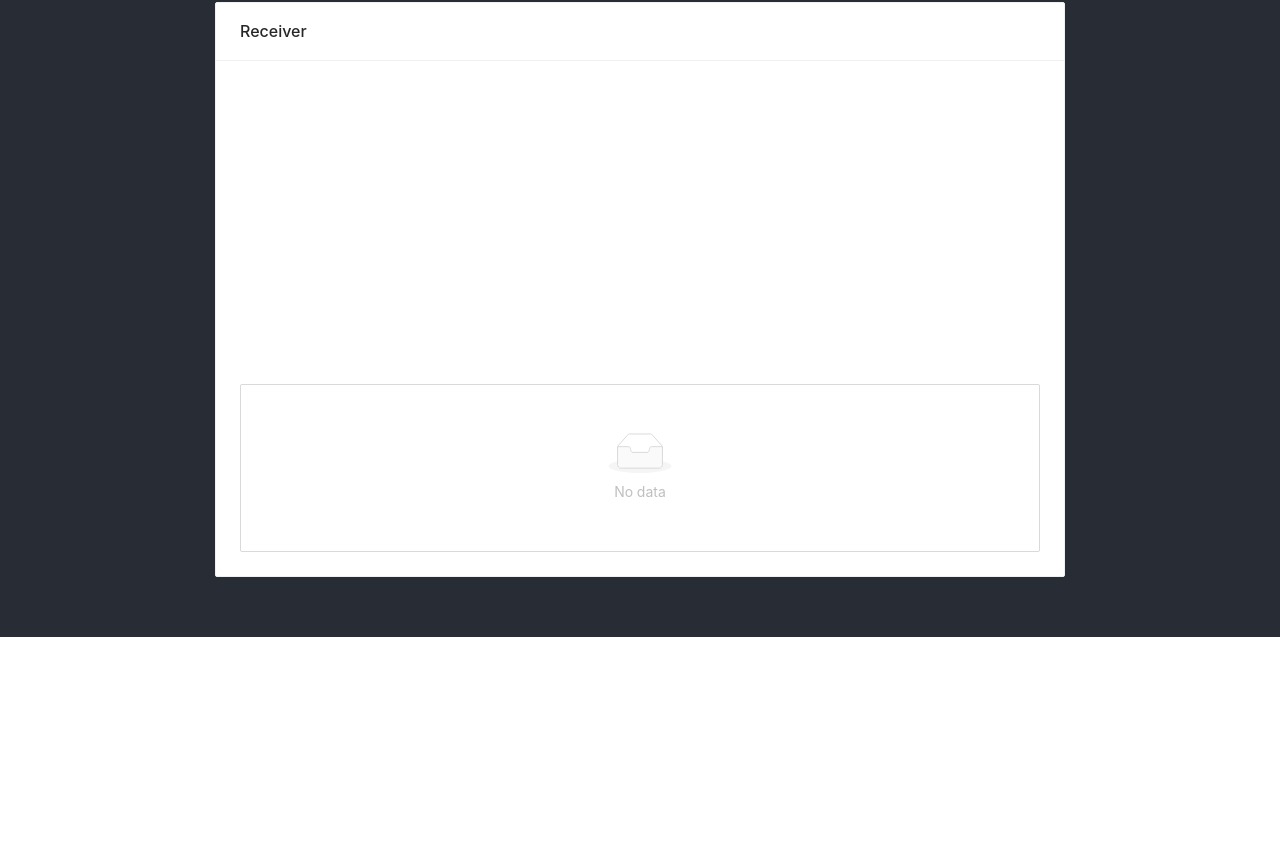
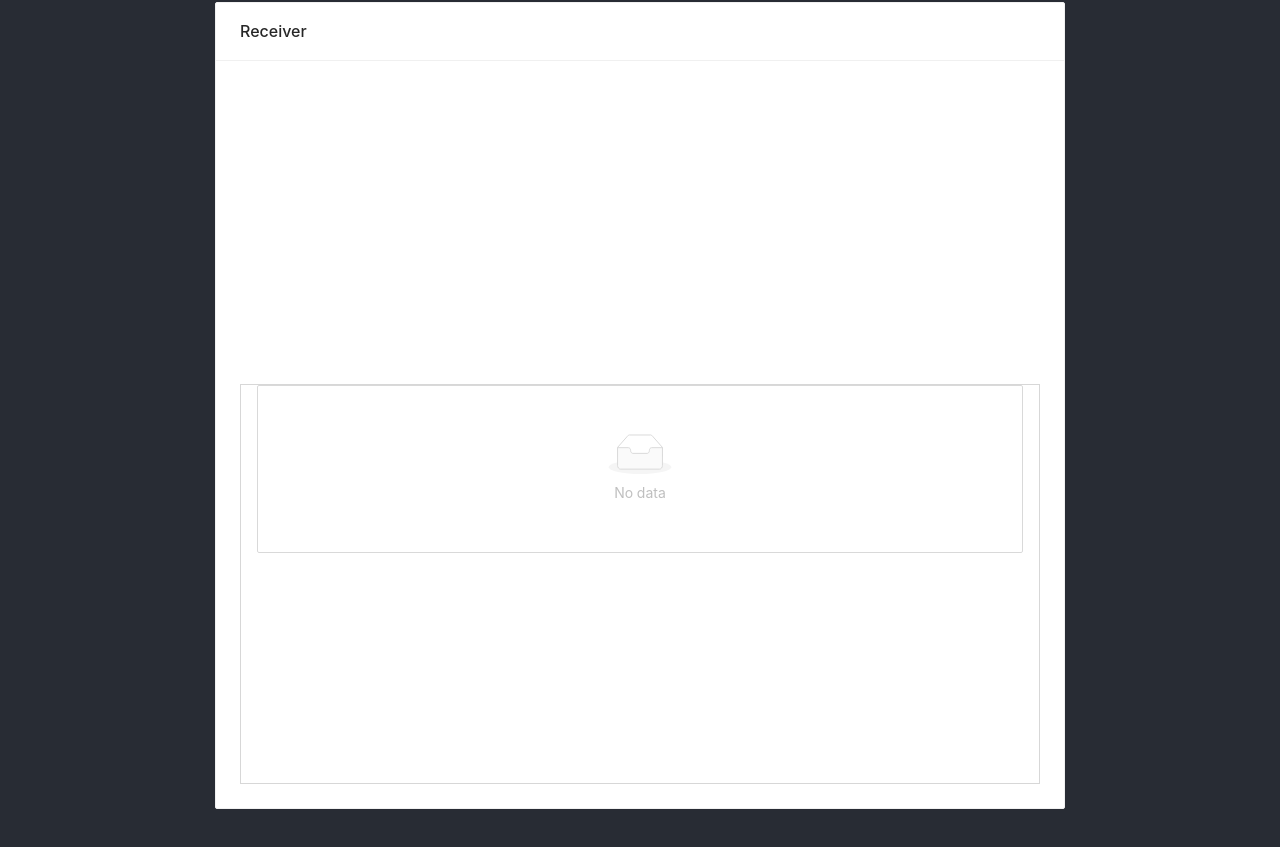
Before and after one commit to asunawesker/dashboard-aceleracion, a React (Create React App) app: page / in a window 1280 px wide. Shown: the part 491-1338 px from the top of the page. Before the commit the page ends 1128 px from the top, so only its background shows below. Built offline with nearby package versions, Linux system fonts and the light colour scheme.

Commit message:
Scrollbar limitado

```diff
--- a/package.json
+++ b/package.json
@@ -13,9 +13,11 @@
     "react": "^18.1.0",
     "react-chartjs-2": "^4.1.0",
     "react-dom": "^18.1.0",
+    "react-infinite-scroll-component": "^6.1.0",
     "react-scripts": "5.0.1",
     "recharts": "^2.1.10",
     "sweetalert": "^2.1.2",
+    "sweetalert2": "^11.4.17",
     "web-vitals": "^2.1.4"
   },
   "scripts": {
--- a/src/components/Receiver.js
+++ b/src/components/Receiver.js
@@ -1,5 +1,6 @@
 import React, { useEffect, useState } from 'react';
-import { Card, List } from 'antd';
+import { Card, List, Skeleton, Divider } from 'antd';
+import InfiniteScroll from 'react-infinite-scroll-component';
 import {
     Line,
     LineChart,
@@ -36,15 +37,32 @@ const Receiver = ({ payload }) => {
                 <YAxis />
                 <Line dataKey="acceleration" />
             </LineChart>
+            <div
+                id="scrollableDiv"
+                style={{
+                    height: 400,
+                    overflow: 'auto',
+                    padding: '0 16px',
+                    border: '1px solid rgba(140, 140, 140, 0.35)',
+                }}
+            >
+                <InfiniteScroll
+                dataLength={messages.length}
+                next={payload}
+                hasMore={messages.length < 50}
+                scrollableTarget="scrollableDiv"
+            >
                 <List
+                    bodyStyle={{overflowX: 'scroll'}}
                     size="large"
                     bordered
                     dataSource={messages}
                     renderItem={renderListItem}
                 />
+            </InfiniteScroll>
+            </div>
+
         </Card>
-
-
     );
 }
 
--- a/src/components/index.js
+++ b/src/components/index.js
@@ -1,6 +1,6 @@
 import React, { createContext, useEffect, useState } from 'react';
 import mqtt from 'mqtt/dist/mqtt';
-import swal from 'sweetalert';
+import Swal from 'sweetalert2'
 
 import Connection from './Connection';
 import Subscriber from './Subscriber';
@@ -48,7 +48,6 @@ const HookMqtt = () => {
                 let jsonMessage = JSON.parse(message);
 
                 if(jsonMessage.aceleracion>=25){
-                    console.error(jsonMessage.aceleracion);
                     alertCrashCar();
                 }
 
@@ -93,10 +92,10 @@ const HookMqtt = () => {
         }
     };
 
-    const mqttPublish = () => {
+    const mqttPublish = (value) => {
         if (client) {
-            const topic = "aceleracion";
-            const payload = "LA AYUDA VA EN CAMINO"
+            const topic = "aceleracionRespuesta";
+            const payload = value;
 
             client.publish(topic, payload, 0, error => {
                 if (error) {
@@ -107,21 +106,41 @@ const HookMqtt = () => {
     };
 
     const alertCrashCar = () =>{
+        /*
         swal({
             title: "ACABAN DE CHOCAR",
             text: "TU CLIENTE ACABA DE CHOCAR",
+            type: "input",
             icon: "warning",
             buttons: true,
             dangerMode: true,
+        })*/
+        Swal.fire({
+            title: "ACABAN DE CHOCAR",
+            input: 'text',
+            inputLabel: 'TU CLIENTE ACABA DE CHOCAR',
+            inputValue: "",
+            icon: "warning",
+            dangerMode: true,
+            showCancelButton: true,
+            inputValidator: (value) => {
+              if (!value) {
+                return '¡Necesitas escribir un mensaje!'
+              }
+              mqttPublish(value);
+            }
         })
         .then((willDelete) => {
             if (willDelete) {
-                swal("Se ha emitido una notificación de rescate a tu cliente", {
+                Swal.fire({
+                    title:"Se ha emitido una notificación de rescate a tu cliente",
                     icon: "success",
                 });
-                mqttPublish();
             } else {
-                swal("No se emitió señal de rescate a tu cliente");
+                Swal.fire({
+                    inputLabel:"No se emitió señal de rescate a tu cliente",
+                    icon: "error",
+                });
             }
         });
     }
```
Also changed, not shown: 1 other file (tests, documents, lock files or other folders). Lines whose indentation alone changed are shown as unchanged.
